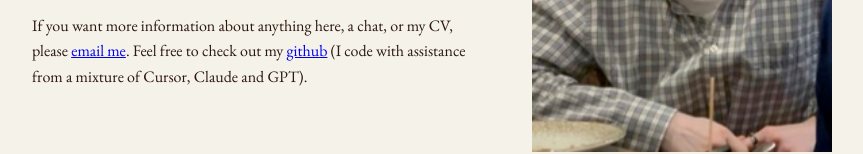
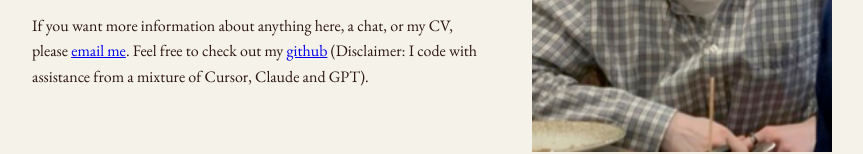
Before and after one commit to theokitsberg/theokitsberg.github.io, a plain HTML site: page index.html in a window 1280 px wide. Shown: the part 277-431 px from the top of the page, without its empty margins (208-1071 px from the left). Drawn offline with nearby package versions, Linux system fonts and the light colour scheme.

Commit message:
Update index.html

```diff
--- a/index.html
+++ b/index.html
@@ -25,7 +25,7 @@
                     </p>
                     <p class="contact-info">
                         If you want more information about anything here, a chat, or my CV, please
-                        <a href="mailto:tck32@cam.ac.uk">email me</a>. Feel free to check out my <a href="https://github.com/theokitsberg" target="_blank" rel="noopener noreferrer">github</a> (I code with assistance from a mixture of Cursor, Claude and GPT).
+                        <a href="mailto:tck32@cam.ac.uk">email me</a>. Feel free to check out my <a href="https://github.com/theokitsberg" target="_blank" rel="noopener noreferrer">github</a> (Disclaimer: I code with assistance from a mixture of Cursor, Claude and GPT).
                     </p>
                 </div>
                 <div class="profile-image">
```
